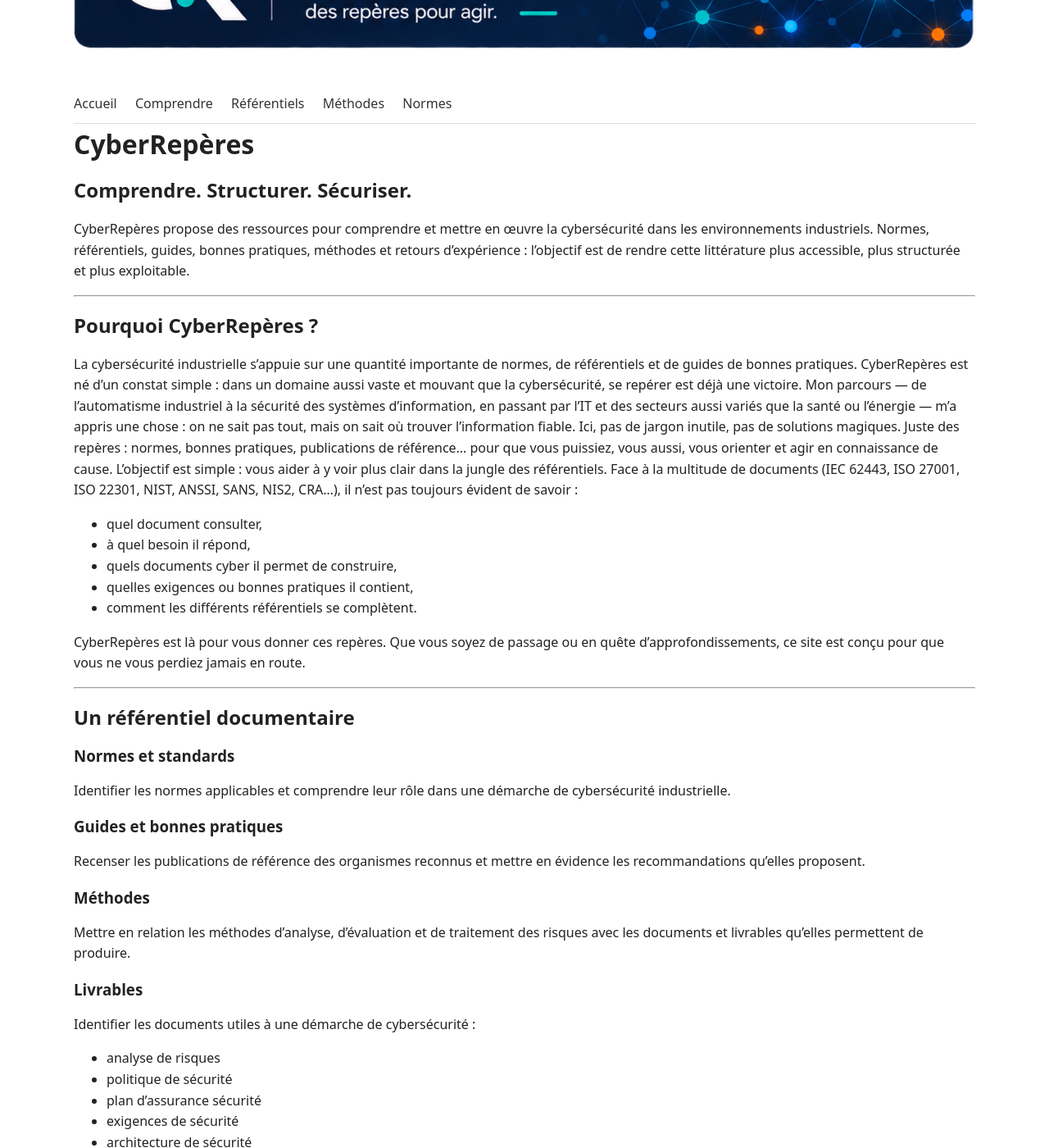
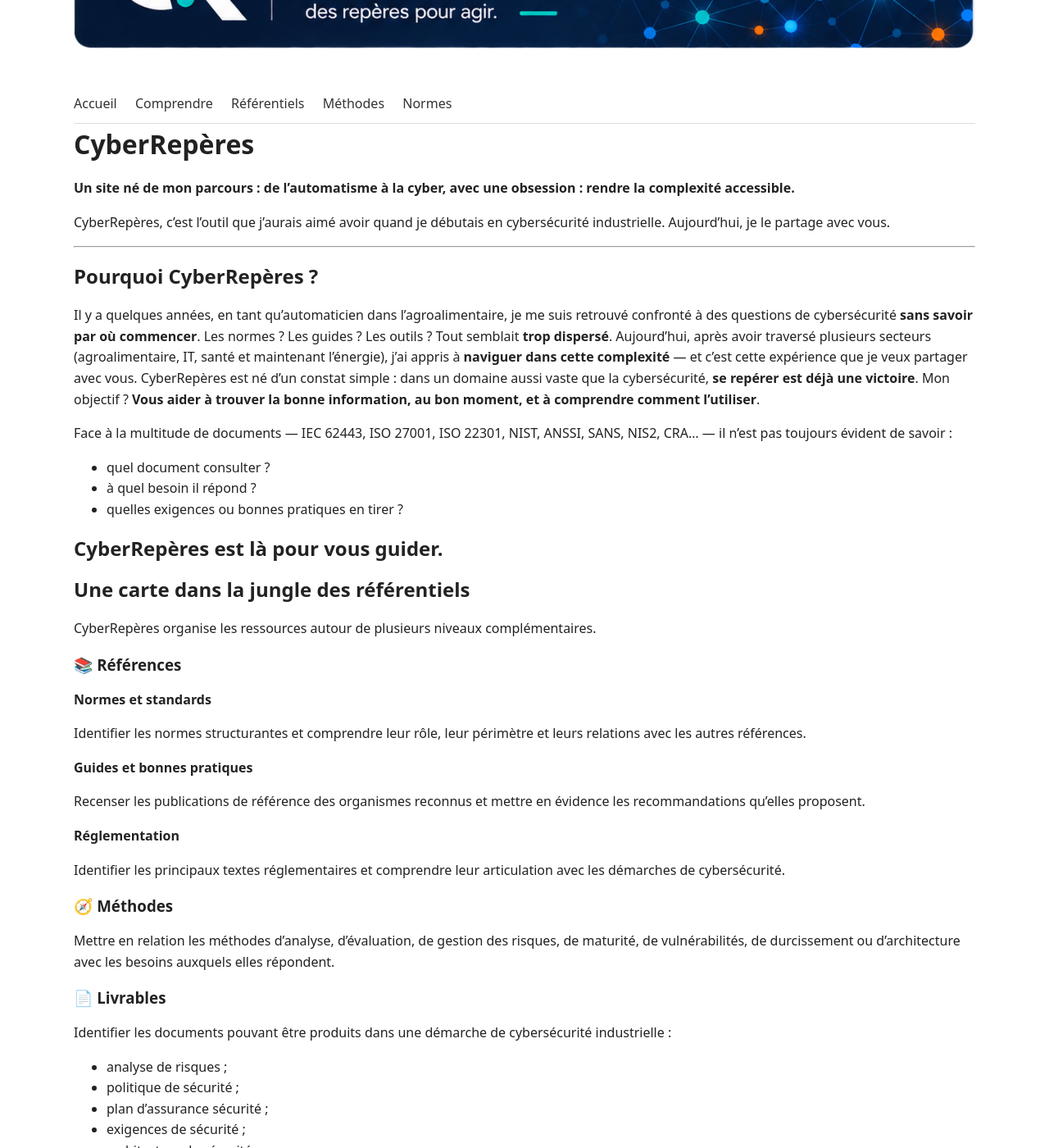
Before and after one commit to Cybrep/cyberreperes.github.io, a Jekyll site: the page built from index.md, in a window 1280 px wide and 1400 px high, scrolled down 201 px. Shown: the whole window at 82% size. Built offline with Jekyll 4.4.1, drawn with Linux system fonts in a browser that asks for light colours; some of the changed text lies outside the part shown.

Commit message:
modif de la page d'acceuil

```diff
--- a/index.md
+++ b/index.md
@@ -6,120 +6,143 @@
 
 # CyberRepères
 
-## Comprendre. Structurer. Sécuriser.
+**Un site né de mon parcours : de l’automatisme à la cyber, avec une obsession : rendre la complexité accessible.**
 
-CyberRepères propose des ressources pour comprendre et mettre en œuvre la cybersécurité dans les environnements industriels.
-Normes, référentiels, guides, bonnes pratiques, méthodes et retours d'expérience : l'objectif est de rendre cette littérature plus accessible, plus structurée et plus exploitable.
+CyberRepères, c’est l’outil que j’aurais aimé avoir quand je débutais en cybersécurité industrielle. Aujourd’hui, je le partage avec vous.
 
 ---
 
 ## Pourquoi CyberRepères ?
 
-La cybersécurité industrielle s'appuie sur une quantité importante de normes, de référentiels et de guides de bonnes pratiques.
-CyberRepères est né d’un constat simple : dans un domaine aussi vaste et mouvant que la cybersécurité, se repérer est déjà une victoire.
-Mon parcours — de l’automatisme industriel à la sécurité des systèmes d’information, en passant par l’IT et des secteurs aussi variés que la santé ou l’énergie — m’a appris une chose : on ne sait pas tout, mais on sait où trouver l’information fiable.
-Ici, pas de jargon inutile, pas de solutions magiques. Juste des repères : normes, bonnes pratiques, publications de référence… pour que vous puissiez, vous aussi, vous orienter et agir en connaissance de cause.
-L'objectif est simple : vous aider à y voir plus clair dans la jungle des référentiels.
-Face à la multitude de documents (IEC 62443, ISO 27001, ISO 22301, NIST, ANSSI, SANS, NIS2, CRA...), il n'est pas toujours évident de savoir :
-- quel document consulter,
-- à quel besoin il répond,
-- quels documents cyber il permet de construire,
-- quelles exigences ou bonnes pratiques il contient,
-- comment les différents référentiels se complètent.
+Il y a quelques années, en tant qu’automaticien dans l’agroalimentaire, je me suis retrouvé confronté à des questions de cybersécurité **sans savoir par où commencer**. Les normes ? Les guides ? Les outils ? Tout semblait **trop dispersé**. Aujourd’hui, après avoir traversé plusieurs secteurs (agroalimentaire, IT, santé et maintenant l'énergie), j’ai appris à **naviguer dans cette complexité** — et c’est cette expérience que je veux partager avec vous. CyberRepères est né d’un constat simple : dans un domaine aussi vaste que la cybersécurité, **se repérer est déjà une victoire**. Mon objectif ? **Vous aider à trouver la bonne information, au bon moment, et à comprendre comment l’utiliser**.
 
-CyberRepères est là pour vous donner ces repères. Que vous soyez de passage ou en quête d’approfondissements, ce site est conçu pour que vous ne vous perdiez jamais en route.
+Face à la multitude de documents — IEC 62443, ISO 27001, ISO 22301, NIST, ANSSI, SANS, NIS2, CRA... — il n'est pas toujours évident de savoir :
+- quel document consulter ?
+- à quel besoin il répond ?
+- quelles exigences ou bonnes pratiques en tirer ?
 
-
+**CyberRepères est là pour vous guider.**
 ---
 
-## Un référentiel documentaire
+## Une carte dans la jungle des référentiels
 
-### Normes et standards
+CyberRepères organise les ressources autour de plusieurs niveaux complémentaires.
 
-Identifier les normes applicables et comprendre leur rôle dans une démarche de cybersécurité industrielle.
+### 📚 Références
 
-### Guides et bonnes pratiques
+**Normes et standards**
+
+Identifier les normes structurantes et comprendre leur rôle, leur périmètre et leurs relations avec les autres références.
+
+**Guides et bonnes pratiques**
 
 Recenser les publications de référence des organismes reconnus et mettre en évidence les recommandations qu'elles proposent.
 
-### Méthodes
+**Réglementation**
 
-Mettre en relation les méthodes d'analyse, d'évaluation et de traitement des risques avec les documents et livrables qu'elles permettent de produire.
+Identifier les principaux textes réglementaires et comprendre leur articulation avec les démarches de cybersécurité.
 
-### Livrables
+### 🧭 Méthodes
 
-Identifier les documents utiles à une démarche de cybersécurité :
-- analyse de risques
-- politique de sécurité
-- plan d'assurance sécurité
-- exigences de sécurité
-- architecture de sécurité
-- procédures
-- plans de continuité et de reprise
-- dossiers de sécurité
+Mettre en relation les méthodes d'analyse, d'évaluation, de gestion des risques, de maturité, de vulnérabilités, de durcissement ou d'architecture avec les besoins auxquels elles répondent.
+
+### 📄 Livrables
+
+Identifier les documents pouvant être produits dans une démarche de cybersécurité industrielle :
+
+- analyse de risques ;
+- politique de sécurité ;
+- plan d'assurance sécurité ;
+- exigences de sécurité ;
+- architecture de sécurité ;
+- procédures ;
+- plans de continuité et de reprise ;
+- dossiers de sécurité ;
 - etc.
 
----
+### 🔗 Correspondances
 
-## CyberRepères pour la cybersécurité industrielle
-
-Les environnements OT présentent des contraintes particulières :
-
-- disponibilité des systèmes
-- sûreté et sécurité des personnes
-- durée de vie des équipements
-- systèmes propriétaires ou anciens
-- contraintes de maintenance
-- dépendance aux fournisseurs
-- segmentation des réseaux
-- exigences réglementaires et contractuelles
-
-La cybersécurité industrielle ne consiste donc pas simplement à transposer les pratiques de l'IT vers l'OT.
-CyberRepères s'intéresse à cette réalité particulière.
+Mettre en relation les références, les exigences, les méthodes et les livrables afin de comprendre comment les différents éléments s'articulent.
 
 ---
 
 ## Des référentiels aux exigences opérationnelles
 
 L'un des objectifs de CyberRepères est de faire le lien entre les documents de référence et leur traduction opérationnelle.
-> **Référentiel → exigence → objectif → mesure → preuve → livrable**
 
-Cette approche permet notamment de répondre à une question simple :
+> **Référence → exigence → objectif → mesure → preuve → livrable**
+
+Cette chaîne permet de passer progressivement de la littérature de référence à des éléments concrets et vérifiables. Elle permet notamment de répondre à une question simple :
+
 **« Pourquoi produisons-nous ce document et sur quelle référence pouvons-nous nous appuyer ? »**
+
+---
+
+## Une approche adaptée aux environnements industriels
+
+La cybersécurité industrielle ne consiste pas simplement à transposer les pratiques de l'IT vers l'OT. Les environnements industriels présentent des contraintes particulières :
+
+- disponibilité des systèmes
+- sûreté et sécurité des personnes
+- durée de vie importante des équipements
+- systèmes propriétaires ou anciens
+- contraintes de maintenance
+- dépendance aux fournisseurs
+- segmentation et architecture des réseaux
+- contraintes de fonctionnement et d'exploitation
+- exigences réglementaires et contractuelles.
+
+CyberRepères s'intéresse à cette réalité particulière et cherche à faire le lien entre **cybersécurité, automatisme, systèmes industriels, sûreté, continuité et gouvernance**.
+
+---
+
+## Les normes : une référence, pas toujours le premier point d'entrée
+
+Les normes constituent des références structurantes pour définir des exigences, des pratiques et des cadres de travail en cybersécurité, en gestion des risques, en continuité et dans les environnements industriels. Mais leur accès est généralement payant et leur nombre est particulièrement important. En première intention, il peut donc être pertinent de privilégier les **référentiels, guides, méthodes et publications disponibles librement**, qui permettent souvent de couvrir une grande partie des besoins opérationnels.
+
+CyberRepères recense néanmoins une sélection des normes et standards les plus pertinents pour la cybersécurité industrielle et ses domaines connexes. Cette sélection n'est pas exhaustive : **nous avons retenu les références qui nous paraissent constituer l'essentiel à connaître**, en privilégiant leur utilité pour comprendre, structurer et mettre en œuvre une démarche de cybersécurité industrielle.
+
+La présence d'une norme dans le catalogue ne signifie donc pas qu'elle doit systématiquement être acquise ou appliquée. Son intérêt et son applicabilité doivent être appréciés en fonction du contexte et des exigences réglementaires, contractuelles ou techniques applicables.
 
 ---
 
 ## Explorer CyberRepères
 
-### Référentiels
-Normes, standards, réglementations et référentiels de cybersécurité.
+### Normes
 
-### Guides
-Guides méthodologiques et publications de référence.
+Normes et standards structurants utiles à la cybersécurité industrielle et à ses domaines connexes.
+
+### Méthodes
+
+Méthodes, modèles et ressources méthodologiques pour analyser, évaluer, traiter et améliorer la cybersécurité.
+
+### Guides et bonnes pratiques
+
+Publications de référence permettant d'approfondir un sujet ou de disposer de recommandations opérationnelles.
 
 ### Cybersécurité industrielle
-Ressources consacrées aux environnements OT et aux systèmes industriels.
+
+Ressources consacrées aux environnements OT, aux systèmes industriels et à leurs contraintes particulières.
 
 ### Livrables
+
 Catalogue des documents pouvant être produits dans une démarche de cybersécurité.
 
 ### Correspondances
-Mise en relation entre référentiels, exigences, pratiques et livrables.
+
+Mise en relation entre référentiels, exigences, pratiques, méthodes et livrables.
 
 ---
 
 ## Une démarche indépendante
-CyberRepères n'a pas vocation à remplacer les normes ou les organismes qui les publient.
-Le site vise plutôt à faciliter leur compréhension, leur mise en relation et leur utilisation dans des démarches concrètes de cybersécurité.
-Les documents cités restent la référence pour leurs exigences et leur interprétation officielle.
+
+CyberRepères n'a pas vocation à remplacer les normes, les référentiels ou les organismes qui les publient. Je ne suis ni un guru, ni un organisme certifié. Simplement un professionnel qui, en tâtonnant et en apprenant, **a appris à naviguer dans ce monde complexe**, et qui veut **vous faire bénéficier de son expérience** sur son temps perso. Les documents que je cite restent **les références officielles** pour leurs exigences et leur interprétation.
+
+**Mon rôle ?**
+> **Vous aider à les comprendre, à les relier entre eux, et à les appliquer dans vos propres démarches.**
+
 
 ---
+## À propos
 
-## À propos
-CyberRepères est un projet consacré à la structuration et au partage de connaissances autour de la cybersécurité, avec un intérêt particulier pour les environnements industriels.
-Le site est conçu progressivement et son contenu sera enrichi au fil des recherches et des publications.
-
----
-
-**CyberRepères**
-*Des repères pour mieux comprendre la cybersécurité.*
+CyberRepères, c’est **un projet personnel**, né de mes difficultés à **trouver des repères clairs** en cybersécurité avec une une préférence pour **l'indus**. Ce site est en **construction permanente** : je l’enrichis au fil de mes recherches, de mes découvertes… et bientôt de **vos retours**.
```
